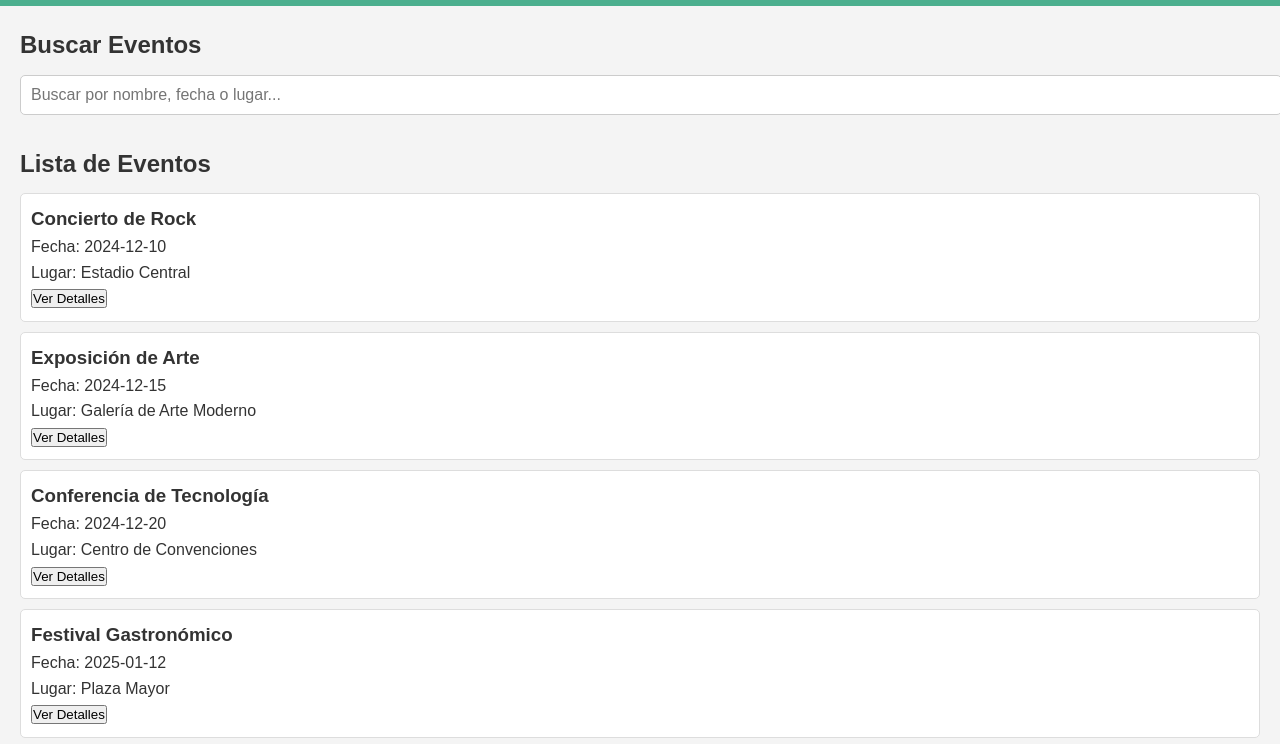
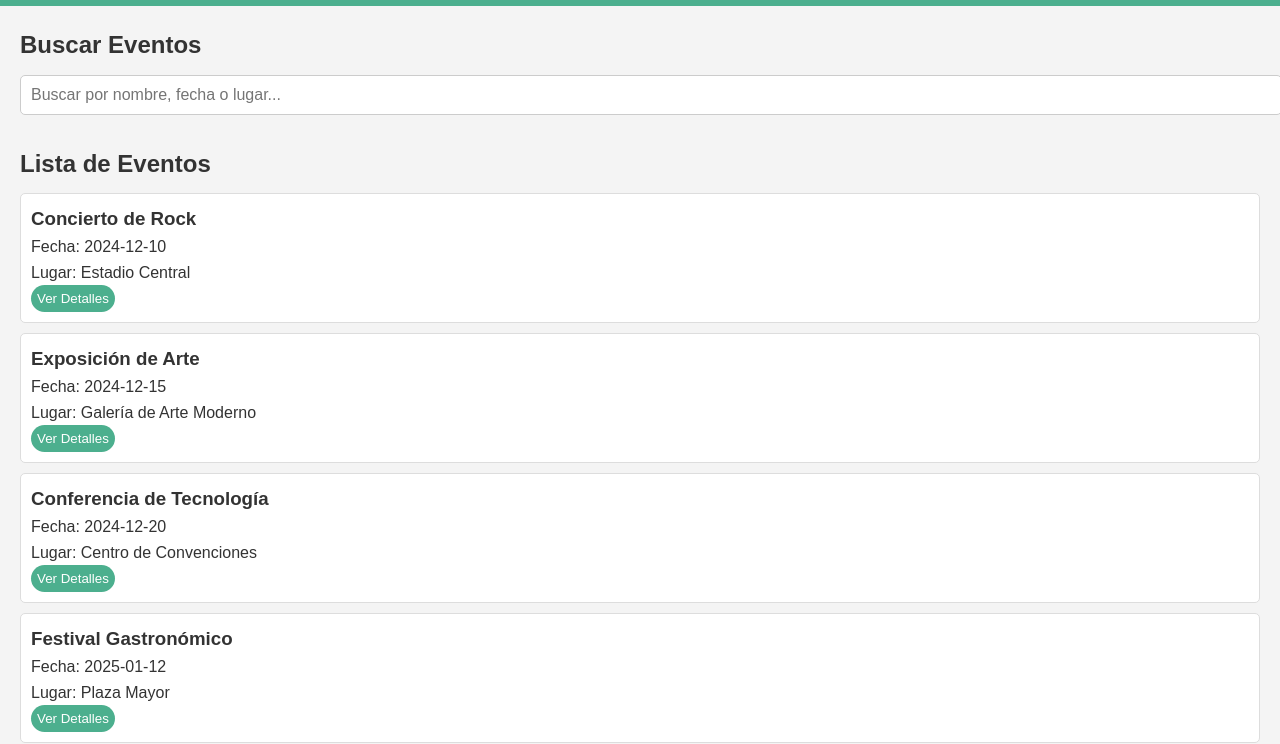
Before and after one commit to Asminuz/Panel-de-eventos, a plain HTML site: page index.html in a window 1280 px wide. Shown: the part 85-829 px from the top of the page. Drawn offline with Linux system fonts and the light colour scheme.

Commit message:
Style Sing up and View details

```diff
--- a/style.css
+++ b/style.css
@@ -122,7 +122,8 @@ section {
 }
 
 #registration-form button:hover {
-  background-color: #4caf8e;
+  background-color: #2f6855;
+  transition: 0.3s;
 }
 
 
@@ -137,3 +138,17 @@ footer {
 footer p {
   font-size: 14px;
 }
+
+.details-btn{
+  border-radius: 1rem;
+  padding: 6px;
+  background-color: #4caf8e;
+  color: #ffffff;
+  border-style: none;
+}
+
+.details-btn:hover{
+  background-color: #2f6855;
+  transition: 0.4s;
+  cursor: pointer;
+}
```
